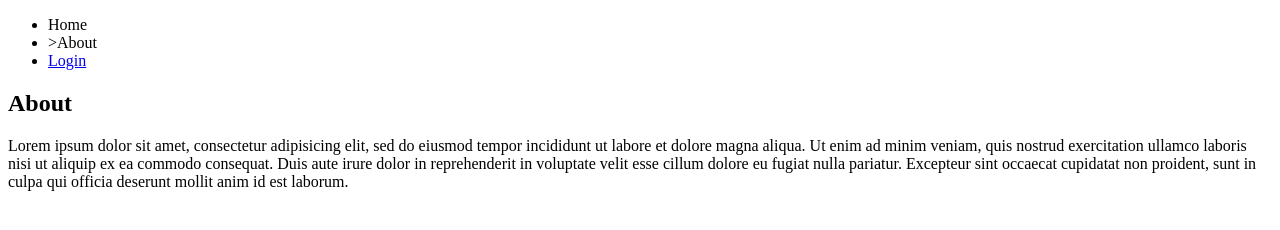
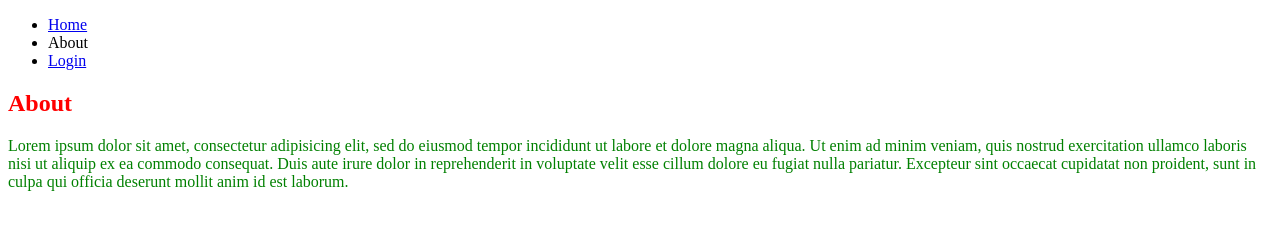
Before and after one commit to Daviid33/DI-Bootcamp-Stage1, a plain HTML site: page CSS-Basics/about.html in a window 1280 px wide. Drawn offline with Linux system fonts and the light colour scheme.

Commit message:
ajout style css sur about.html

```diff
--- a/CSS-Basics/about.html
+++ b/CSS-Basics/about.html
@@ -6,14 +6,15 @@
     <meta http-equiv="X-UA-Compatible" content="IE=edge">
     <meta name="viewport" content="width=device-width, initial-scale=1.0">
     <title>My first Website!</title>
+    <link rel="stylesheet" href="style.css">
 </head>
 
 <body>
     <header>
         <nav>
             <ul>
-                <li><a href="index.html"></a> Home</li>
-                <li>>About</li>
+                <li><a href="index.html">Home</a></li>
+                <li>About</li>
                 <li><a href="login.html">Login</a></li>
             </ul>
         </nav>
--- a/CSS-Basics/style.css
+++ b/CSS-Basics/style.css
@@ -5,3 +5,11 @@
 h2 {
   color: red;
 }
+
+p {
+  color: pink;
+}
+
+p {
+  color: green;
+}
```
